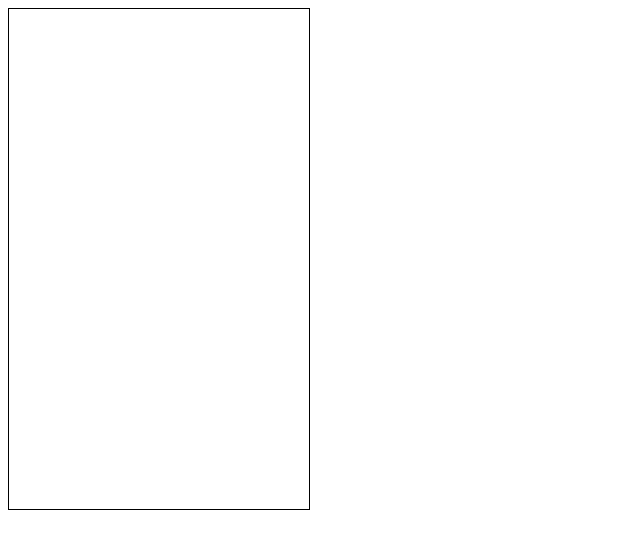
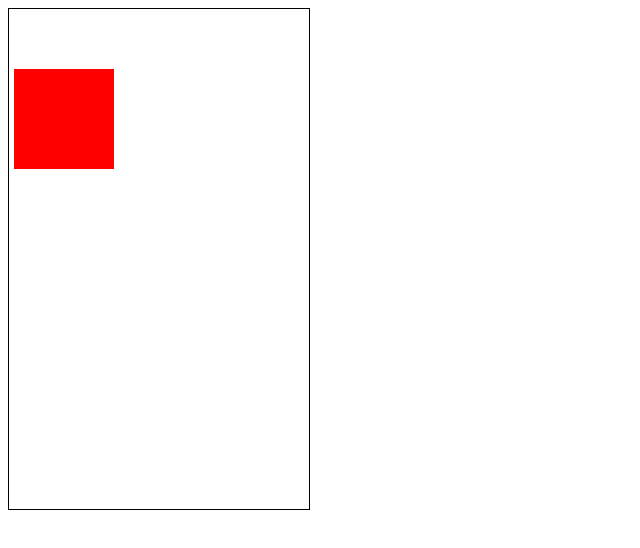
Before and after one commit to mszekalski/Metris, a website built with webpack: page index.html in a window 1280 px wide. Shown: the whole page, without its empty margins (0-640 px from the left). Built offline with nearby package versions, Linux system fonts and the light colour scheme.

Commit message:
made moveing piece a seperate class

```diff
--- a/index.html
+++ b/index.html
@@ -4,7 +4,7 @@
     <title>Metris</title>
   </head>
 <body>
-  <canvas id="canvas" width="300" height="500" style="border: 1px solid black;"></canvas>
+  <canvas id="canvas" style="border: 1px solid black;"></canvas>
   <script src="bundle.js"></script>
 </body>
 </html>
--- a/lib/board.js
+++ b/lib/board.js
@@ -0,0 +1,15 @@
+const MovingPiece = require("./moving_piece");
+
+class Board {
+  constructor(game, ctx) {
+    this.ctx = ctx;
+    this.game = game;
+  }
+
+  start() {
+
+    setInterval(MovingPiece.down(this.ctx), 1000);
+  }
+}
+
+module.exports = Board;
--- a/lib/game.js
+++ b/lib/game.js
@@ -0,0 +1,10 @@
+class Game {
+  constructor() {
+
+  }
+}
+
+Game.DIM_X = 300;
+Game.DIM_Y = 500;
+
+module.exports = Game;
--- a/lib/metris.js
+++ b/lib/metris.js
@@ -1,11 +1,13 @@
-// const Game = require("./game");
+const Game = require("./game");
+const Board = require("./board");
+const MovingPiece = require("./moving_piece");
+
 
 document.addEventListener("DOMContentLoaded", () => {
   var canvas = document.getElementById('canvas');
   var ctx = canvas.getContext('2d');
-
-
-
-
-
+  canvas.width = Game.DIM_X;
+  canvas.height = Game.DIM_Y;
+  const piece = new MovingPiece;
+  setInterval(() => piece.down(ctx), 1000);
 });
--- /dev/null
+++ b/lib/moving_piece.js
@@ -0,0 +1,21 @@
+const Util = require("./util");
+
+class MovingPiece {
+
+  constructor() {
+    this.pos = [0, 0];
+  }
+
+    draw (ctx) {
+      ctx.fillStyle= "red";
+      ctx.fillRect(5, this.pos[1], 100, 100);
+    }
+
+    down(ctx) {
+        ctx.clearRect(0, 0, 300, 500);
+        this.draw(ctx);
+        this.pos[1] += 10;
+      }
+}
+
+module.exports = MovingPiece;
```
Also changed, not shown: lib/moveing_piece.js (deleted, +0 -25 lines), lib/pieces.js (+4 -5 lines).
